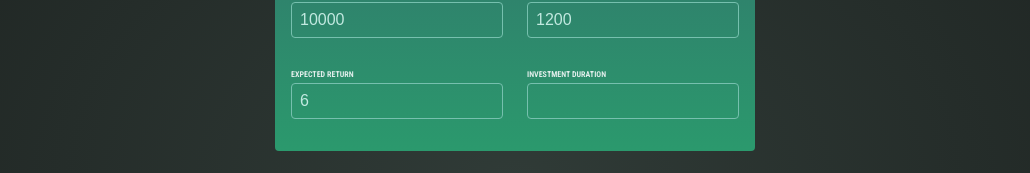
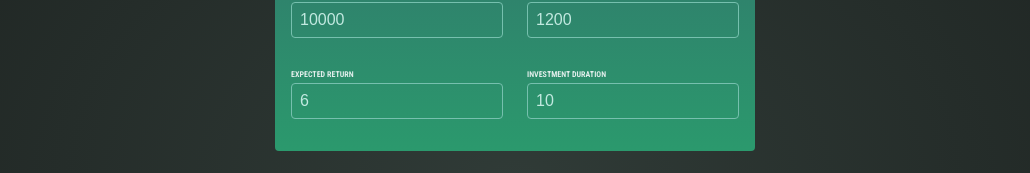
Before and after one commit to francesco-mauro/My-React-Investment-app, a React (Vite) app: page / in a window 1280 px wide. Shown: the part 269-442 px from the top of the page, without its empty margins (125-1155 px from the left). Built offline with nearby package versions, Linux system fonts and the light colour scheme.

Commit message:
feat: debugging

```diff
--- a/src/components/Results.jsx
+++ b/src/components/Results.jsx
@@ -3,49 +3,14 @@ import { calculateInvestmentResults, formatter } from "../util/investment.js";
 
 export default function Results({ input }) {
     const resultsData = calculateInvestmentResults(input);
-
+    const initialInvestment =
+    resultsData[0].valueEndOfYear -
+    resultsData[0].interest -
+    resultsData[0].annualInvestment;
     console.log(resultsData);
 
-//     return (
-//         <table id="result">
-//             <thead>
-//                 <tr>
-//                     <th>Year</th>
-//                     <th>investment Value</th>
-//                     <th>Intrest (Year)</th>
-//                     <th>Total Interest</th>
-//                     <th>Invested Capital</th>
-//                 </tr>
-//             </thead>
-//             <tbody>
-//                 {resultsData.map(yearData => {
-//                     return <tr key={yearData.year}>
-//                         <td>
-//                             {yearData.year}
-//                         </td>
-//                         <td>
-//                             {formatter.format(yearData.investmentValue)}
-//                         </td>
-//                         <td>
-//                             {formatter.format(yearData.interest)}
-//                         </td>
-//                         <td>
-//                             {formatter.format(yearData.totalInterest)}
-//                         </td>
-//                         <td>
-//                             {formatter.format(yearData.investedCapital)}
-//                         </td>
-//                         <td>
-//                         </td>
-//                     </tr>
-//                 })}
-//             </tbody>
-//         </table>
 
-//     );
-// }
-
- return (
+  return (
     <table id="result">
       <thead>
         <tr>
--- a/src/components/UserInput.jsx
+++ b/src/components/UserInput.jsx
@@ -49,8 +49,8 @@ export default function UserInput({ onChange, userInput }) {
                     <label>Investment Duration</label>
                     <input type="number"
                         required
-                    value={userInput.investmentDuration}
-                    onChange={(event) => onChange('investmentDuration', event.target.value)} />
+                        value={userInput.duration}
+                        onChange={(event) => onChange('duration', event.target.value)} />
                 </p>
             </div >
         </section >
```
Lines whose indentation alone changed are shown as unchanged.
